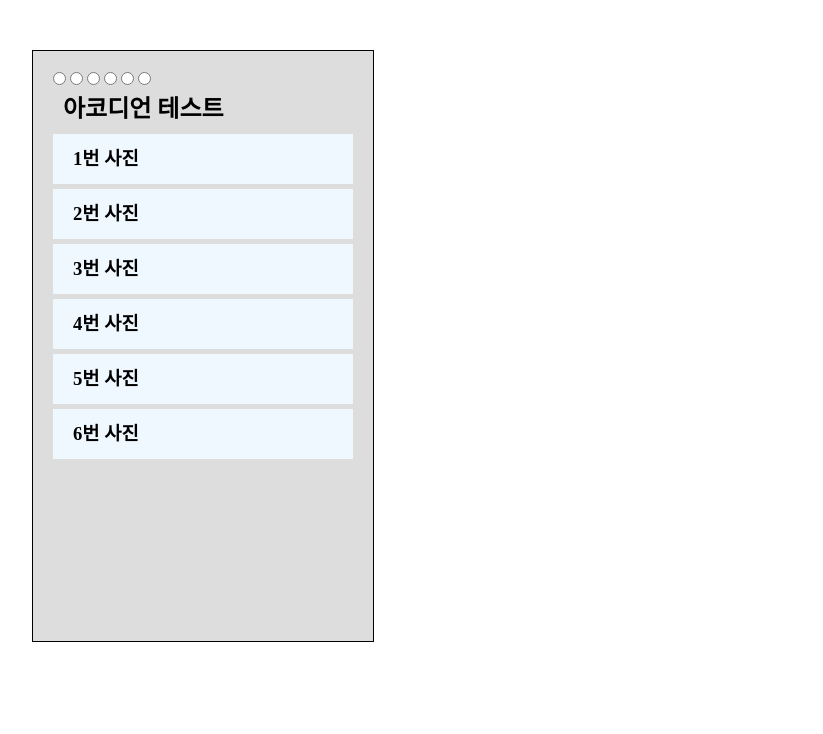
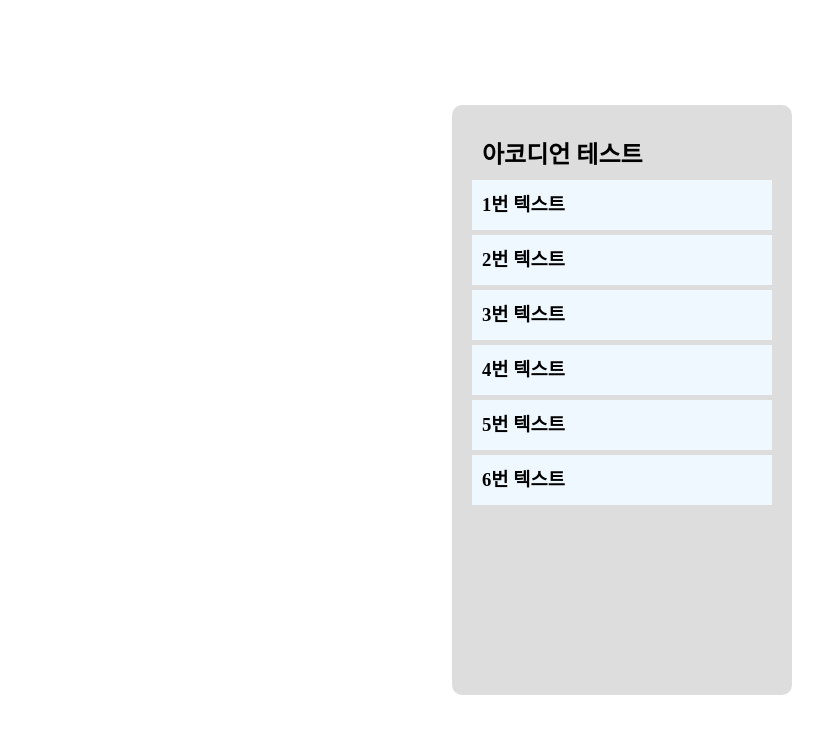
Before and after one commit to TaeWoongYoun/challengeStudy, a PHP site: page / in a window 1280 px wide. Shown: the top 734 px of the page, without its empty margins (18-841 px from the left). Run offline with PHP 8.4, Linux system fonts and the light colour scheme.

Commit message:
test : Add accordion

```diff
--- a/accordion/index.html
+++ b/accordion/index.html
@@ -16,7 +16,7 @@
         <input type="radio" name="acc" id="six">
         <h2>아코디언 테스트</h2>
         <div class="section one">
-            <h3><label for="one">1번 사진</label></h3>
+            <h3><label for="one">1번 텍스트</label></h3>
             <div>
                 <p>1</p>
                 <p>2</p>
@@ -26,7 +26,7 @@
             </div>
         </div>
         <div class="section two">
-            <h3><label for="two">2번 사진</label></h3>
+            <h3><label for="two">2번 텍스트</label></h3>
             <div>
                 <p>1</p>
                 <p>2</p>
@@ -36,7 +36,7 @@
             </div>
         </div>
         <div class="section three">
-            <h3><label for="three">3번 사진</label></h3>
+            <h3><label for="three">3번 텍스트</label></h3>
             <div>
                 <p>1</p>
                 <p>2</p>
@@ -46,7 +46,7 @@
             </div>
         </div>
         <div class="section four">
-            <h3><label for="four">4번 사진</label></h3>
+            <h3><label for="four">4번 텍스트</label></h3>
             <div>
                 <p>1</p>
                 <p>2</p>
@@ -56,7 +56,7 @@
             </div>
         </div>
         <div class="section five">
-            <h3><label for="five">5번 사진</label></h3>
+            <h3><label for="five">5번 텍스트</label></h3>
             <div>
                 <p>1</p>
                 <p>2</p>
@@ -66,7 +66,7 @@
             </div>
         </div>
         <div class="section six">
-            <h3><label for="six">6번 사진</label></h3>
+            <h3><label for="six">6번 텍스트</label></h3>
             <div>
                 <p>1</p>
                 <p>2</p>
--- a/accordion/style.css
+++ b/accordion/style.css
@@ -3,31 +3,34 @@
     margin: 0;
 }
 
+input{
+    display: none;
+}
+
 .accordion{
     width: 300px;
     height: 550px;
-    border: 1px solid black;
-    margin: 50px;
+    background-color: #ddd;
+    border-radius: 10px;
+    position: absolute;
+    left: 50%;
+    top: 50%;
+    transform: translate(-50%, -50%);
     padding: 20px;
-    background-color: #ddd;
 }
 
 .accordion > h2{
-    padding: 0 10px 10px;
+    padding: 10px;
 }
 
 .section{
-    padding: 0 20px;
+    padding: 10px;
     background-color: aliceblue;
     border-bottom: 5px solid #ddd;
 }
 
 .section h3{
-    line-height: 50px;
-}
-
-label{
-    display: block;
+    line-height: 30px;
 }
 
 .section h3 + div{
@@ -36,11 +39,15 @@ label{
     transition: height 0.5s;
 }
 
+label{
+    display: block;
+}
+
 #one:checked~.one div,
 #two:checked~.two div,
 #three:checked~.three div,
 #four:checked~.four div,
 #five:checked~.five div,
 #six:checked~.six div{
-    height: 170px;
+    height: 150px;
 }
```
